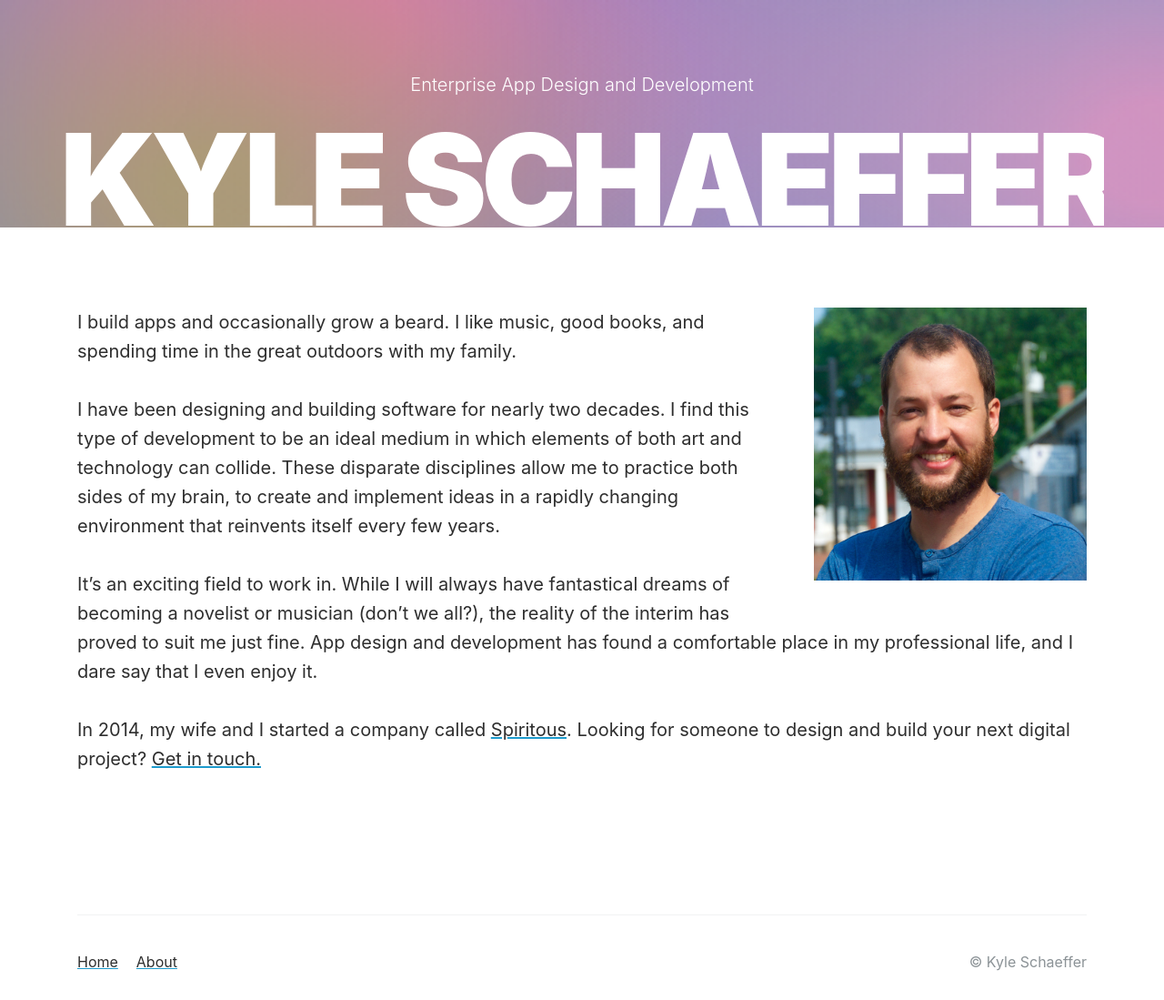
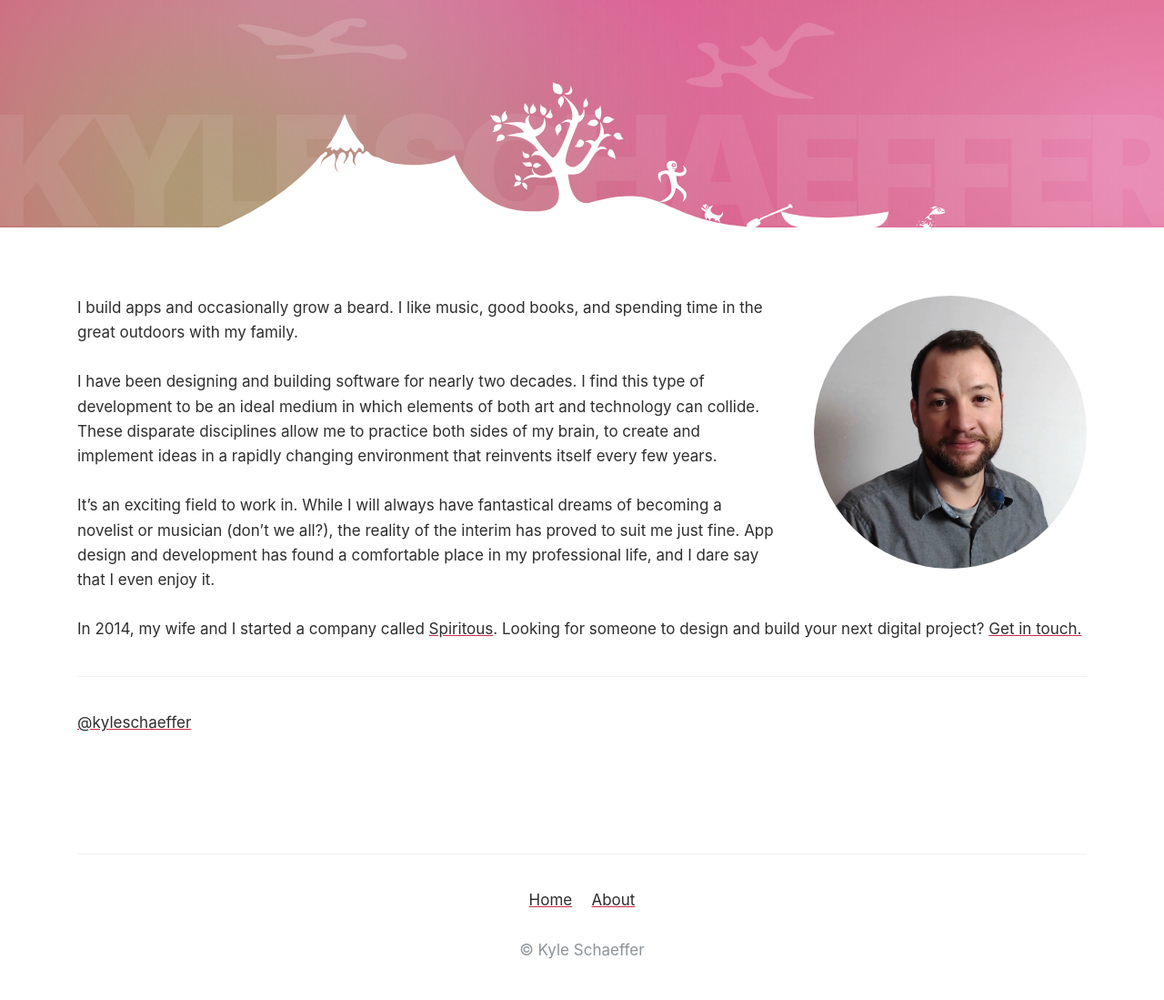
Before and after one commit to kyleschaeffer/kyleschaeffer, a Jekyll site: the page built from about.md, in a window 1280 px wide. Shown: the whole page at 91% size. Built offline with Jekyll 4.4.1, drawn with Linux system fonts in a browser that asks for light colours.

Commit message:
Add horizon, update banner style

```diff
--- a/Gemfile
+++ b/Gemfile
@@ -20,6 +20,7 @@ gem "minima", "~> 2.0"
 # If you have any plugins, put them here!
 group :jekyll_plugins do
   gem "jekyll-feed", "~> 0.6"
+  gem "jekyll-paginate"
   gem "jekyll-redirect-from"
 end
 
--- a/_config.yml
+++ b/_config.yml
@@ -1,10 +1,11 @@
 title: Kyle Schaeffer
-description: Web Design and SharePoint Branding
+description: "Develop, design, interact, educate."
 email: kyle@spirito.us
 baseurl: ""
 url: "https://kyleschaeffer.com"
 twitter_username: kyleschaeffer
-github_username:  kyleschaeffer
+github_username: kyleschaeffer
+paginate: 10
 
 permalink: pretty
 markdown: kramdown
@@ -13,4 +14,5 @@ sass:
   style: compressed
 plugins:
   - jekyll-feed
+  - jekyll-paginate
   - jekyll-redirect-from
--- a/_layouts/default.html
+++ b/_layouts/default.html
@@ -16,8 +16,8 @@
 <body>
   <header class="banner" role="banner">
     <canvas id="lights" width="400" height="100"></canvas>
-    <a class="brand" href="{{ site.baseurl }}{% link index.md %}">Kyle Schaeffer</a>
-    <span class="tagline">Enterprise App Design and Development</span>
+    <img id="horizon" src="{{ site.baseurl }}{% link assets/img/horizon.svg %}" alt="Horizon illustration">
+    <h2 id="brand">Kyle Schaeffer</h2>
   </header>
   <main class="main" role="main">
     {{ content }}
--- a/about.md
+++ b/about.md
@@ -9,10 +9,14 @@ permalink: /about
 redirect_from:
   - /about-me/
 ---
-![Kyle Schaeffer](/assets/img/Kyle-Beard-Headshot.jpg){:.img-right.img-thumb}I build apps and occasionally grow a beard. I like music, good books, and spending time in the great outdoors with my family.
+![Kyle Schaeffer](/assets/img/Kyle-Instructor.jpg){:.img-right.img-thumb.img-circle}I build apps and occasionally grow a beard. I like music, good books, and spending time in the great outdoors with my family.
 
 I have been designing and building software for nearly two decades. I find this type of development to be an ideal medium in which elements of both art and technology can collide. These disparate disciplines allow me to practice both sides of my brain, to create and implement ideas in a rapidly changing environment that reinvents itself every few years.
 
 It’s an exciting field to work in. While I will always have fantastical dreams of becoming a novelist or musician (don’t we all?), the reality of the interim has proved to suit me just fine. App design and development has found a comfortable place in my professional life, and I dare say that I even enjoy it.
 
 In 2014, my wife and I started a company called [Spiritous](https://spirito.us/). Looking for someone to design and build your next digital project? [Get in touch.](https://spirito.us/contact/)
+
+---
+
+[@kyleschaeffer](https://twitter.com/kyleschaeffer)
--- a/sass/_banner.scss
+++ b/sass/_banner.scss
@@ -19,65 +19,62 @@
 #lights {
   height: 100%;
   left: 0;
-  margin: 0;
+  margin: auto;
   position: absolute;
   top: 0;
   width: 100%;
   z-index: 1;
 }
 
-.brand {
+#horizon {
+  bottom: 0;
+  display: block;
+  left: 50%;
+  margin-left: -160px;
+  pointer-events: none;
+  position: absolute;
+  width: 320px;
+  z-index: 2;
+
+  @include mq-up($screen-sm) {
+    margin-left: -250px;
+    width: 500px;
+  }
+
+  @include mq-up($screen-md) {
+    margin-left: -320px;
+    width: 640px;
+  }
+
+  @include mq-up($screen-lg) {
+    margin-left: -400px;
+    width: 800px;
+  }
+}
+
+#brand {
   bottom: 0;
   color: $white;
-  display: block;
-  font-family: $font-head;
-  font-size: 38px;
+  font-size: calc(100vw / 7.65);
   font-weight: $wx;
-  left: 50%;
-  letter-spacing: -.045em;
-  line-height: .75em;
-  margin-left: -4.1em;
+  left: 0;
+  letter-spacing: -.08em;
+  line-height: .755em;
+  margin: 0;
+  opacity: .075;
   overflow: hidden;
+  pointer-events: none;
   position: absolute;
   text-align: center;
   text-decoration: none;
+  text-indent: -.09em;
   text-transform: uppercase;
   white-space: nowrap;
-  width: 8.2em;
-  z-index: 2;
+  width: 100%;
+  z-index: 3;
 
   &:hover,
   &:focus {
     color: $white;
   }
-
-  @include mq-up($screen-sm) {
-    font-size: 70px;
-  }
-
-  @include mq-up($screen-md) {
-    font-size: 95px;
-  }
-
-  @include mq-up($screen-lg) {
-    font-size: 140px;
-  }
 }
-
-.tagline {
-  color: $white;
-  display: block;
-  font-size: .8em;
-  font-weight: $wl;
-  left: 0;
-  line-height: $s;
-  position: absolute;
-  text-align: center;
-  top: 33%;
-  width: 100%;
-  z-index: 2;
-
-  @include mq-up($screen-sm) {
-    font-size: 1em;
-  }
-}
--- a/sass/_code.scss
+++ b/sass/_code.scss
@@ -15,8 +15,8 @@ code {
 pre {
   line-height: $hh;
   margin: 0 0 $h;
+  overflow-x: auto;
   padding: $s;
-  overflow-x: auto;
   white-space: pre;
 
   code {
--- a/sass/_colophon.scss
+++ b/sass/_colophon.scss
@@ -1,9 +1,13 @@
 .colophon {
-  font-size: .8em;
+  padding: $h;
+
+  hr {
+    margin-top: 0;
+  }
 
   .menu {
     display: flex;
-    float: left;
+    justify-content: center;
 
     a {
       display: block;
@@ -16,7 +20,8 @@
 
   .copy {
     color: $medium;
-    float: right;
+    margin: $h 0 0;
+    text-align: center;
 
     &::after {
       clear: both;
--- a/sass/_config.scss
+++ b/sass/_config.scss
@@ -6,14 +6,14 @@ $dark: #4e4e4e;
 $medium: #8c9397;
 $light: #e4e4e4;
 $lighter: #f1f2f3;
-$primary: #1d9acc;
+$primary: #cc2b46;
 $secondary: #dfb453;
 $info: #5685a0;
 $danger: #993f4b;
 $success: #3b8164;
 
 // Sizes
-$s: 20px;
+$s: 17px;
 
 // Fonts
 $font-body: -apple-system, BlinkMacSystemFont, 'Segoe UI', Roboto, 'Helvetica Neue', Arial, sans-serif, 'Apple Color Emoji', 'Segoe UI Emoji', 'Segoe UI Symbol', 'Noto Color Emoji';
--- a/sass/_media.scss
+++ b/sass/_media.scss
@@ -45,6 +45,10 @@ canvas,
   }
 }
 
+.img-circle {
+  border-radius: 50%;
+}
+
 .video-container {
   height: 0;
   margin: $hh 0;
--- a/sass/_typography.scss
+++ b/sass/_typography.scss
@@ -3,7 +3,7 @@ body {
   background: $white;
   color: $darker;
   font-family: $font-body;
-  font-size: $s*.8;
+  font-size: $s * .9;
   line-height: $h;
   margin: 0;
   padding: 0;
@@ -48,9 +48,9 @@ h6 {
 }
 
 h1 {
+  font-family: $font-head;
   font-size: 1.25em;
-  font-family: $font-head;
-  font-weight: $wx;
+  font-weight: $wb;
 
   @include mq-up($screen-sm) {
     font-size: 2em;
```
Also changed, not shown: _posts/2014-03-05-creative-design-for-sharepoint.md (+0 -11 lines), Gemfile.lock, assets/img/Kyle-Instructor.jpg (added), assets/img/horizon.svg (added), favicon.ico (added).
